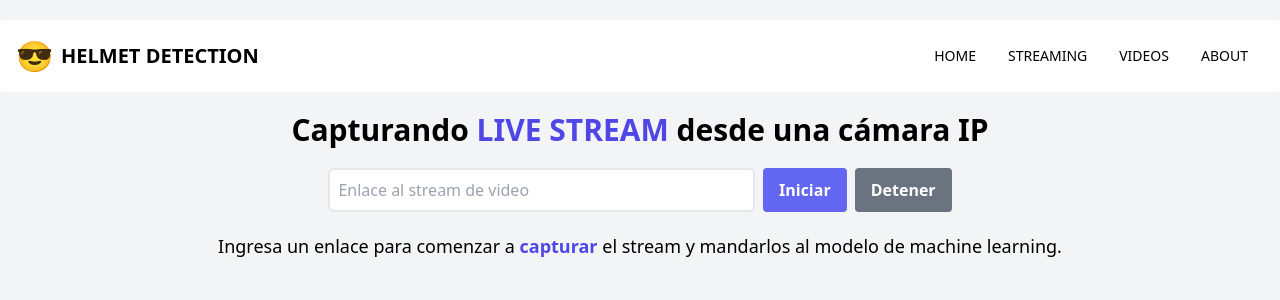
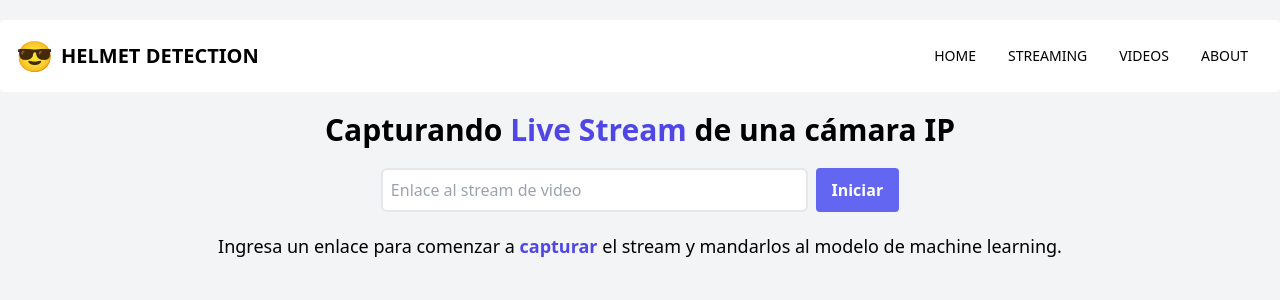
Before and after one commit to alpalasaul/argos-client, a React (Vite) app: page /streaming in a window 1280 px wide. Shown: the top 300 px of the page. Built offline with nearby package versions, Linux system fonts and the light colour scheme.

Commit message:
Render corregido

```diff
--- a/package.json
+++ b/package.json
@@ -9,6 +9,9 @@
     "preview": "vite preview"
   },
   "dependencies": {
+    "@fortawesome/fontawesome-svg-core": "^6.1.2",
+    "@fortawesome/free-solid-svg-icons": "^6.1.2",
+    "@fortawesome/react-fontawesome": "^0.2.0",
     "aws-sdk": "^2.1204.0",
     "axios": "^0.27.2",
     "googleapis": "^39.2.0",
--- a/src/App.jsx
+++ b/src/App.jsx
@@ -9,6 +9,7 @@ import { useState } from 'react'
 function App() {
 
   const [urlStreaming, setUrlStreaming] = useState("")
+  const [show, setShow] = useState(false)
 
   return (
     <div className="container mx-auto mt-5">
@@ -18,7 +19,12 @@ function App() {
           <Route path='/' element={<SharedLayout/>}>
           <Route index element={<Home/>}/>
             <Route path='videos' element={<ListFrame/>}/>
-            <Route path='streaming' element={<Streaming urlStreaming={ urlStreaming } setUrlStreaming= { setUrlStreaming }/>}/>
+            <Route path='streaming' element={<Streaming
+              urlStreaming={ urlStreaming }
+              setUrlStreaming={ setUrlStreaming }
+              show={show}
+              setShow={setShow}
+              />}/>
             <Route path='about' element={<About/>}/>
           </Route>
         </Routes>
--- a/src/components/Alert.jsx
+++ b/src/components/Alert.jsx
@@ -27,10 +27,11 @@ const Alert = ({ color, show }) => {
   );
 };
 
-export default function ClosingAlert() {
-  return (
-    <>
-      return <Alert color="green" />;
-    </>
-  );
-}
+// export default function ClosingAlert() {
+//   return (
+//     <>
+//       return <Alert color="green" />;
+//     </>
+//   );
+// }
+export default Alert
--- a/src/components/ListFrames.jsx
+++ b/src/components/ListFrames.jsx
@@ -14,9 +14,9 @@ const ListFrames = () => {
     // return () => getData
 
     const interval = setInterval(() => {
-      if (counter === 1) {
-        getData()
-      }
+      // if (counter === 1) {
+      //   getData()
+      // }
       }, 10000);
       return () => clearInterval(interval);
     }, [])
--- a/src/components/Streaming.jsx
+++ b/src/components/Streaming.jsx
@@ -2,12 +2,11 @@ import { useState } from "react"
 import { Link } from "react-router-dom"
 import axios from "axios"
 
-const SERVER_URL = "https://nine-radios-invite-35-185-96-0.loca.lt"
+const SERVER_URL = "http://50.116.23.81"
 
-const Streaming = ({ urlStreaming ,setUrlStreaming }) => {
+const Streaming = ({ urlStreaming ,setUrlStreaming, show, setShow }) => {
 
   const [source, setSource] = useState("")
-  const [show, setShow] = useState(false)
 
   const openStream = async () =>{
     let idStream = source;
@@ -45,8 +44,8 @@ const Streaming = ({ urlStreaming ,setUrlStreaming }) => {
     <div>
       <p className="text-3xl mt-5 text-center mb-5 font-bold">
           Capturando {''}
-          <span className="text-indigo-600 font-bold uppercase">Live Stream </span>
-          desde una cámara IP
+          <span className="text-indigo-600 font-bold">Live Stream </span>
+          de una cámara IP
       </p>
 
       <div className="flex justify-center">
@@ -59,19 +58,22 @@ const Streaming = ({ urlStreaming ,setUrlStreaming }) => {
           onChange={(e) => setSource(e.target.value)}
         />
 
+        { !urlStreaming
+        ?
           <button
             className='bg-indigo-500 hover:bg-indigo-700 text-white font-bold py-2 px-4 rounded ml-2'
             onClick={openStream}
           >
             Iniciar
           </button>
-
+        :
           <button
             className='bg-gray-500 hover:bg-indigo-700 text-white font-bold py-2 px-4 rounded ml-2'
             onClick={closeStream}
           >
             Detener
           </button>
+        }
 
       </div>
 
--- a/src/pages/Home.jsx
+++ b/src/pages/Home.jsx
@@ -14,7 +14,7 @@ const Home = () => {
           <div className="flex flex-col w-full md:w-2/5 justify-center items-start text-center md:text-left">
             <p className="uppercase tracking-loose w-full">Visión por computadora</p>
             <h1 className="my-4 text-5xl font-bold leading-tight">
-              ¡Conduce respetando las normas de seguridad!
+              ¡Conduce respetando las leyes de tránsito!
             </h1>
             <p className="leading-normal text-2xl mb-8">
               Monitoreo 24/7 para detectar infractores en las vías de Ecuador. ¡Ponte pilas!
@@ -31,7 +31,7 @@ const Home = () => {
       </div>
 
 
-      <div className="relative -mt-12 lg:-mt-24">
+    <div className="relative -mt-12 lg:-mt-24">
       <svg viewBox="0 0 1428 174" version="1.1" xmlns="http://www.w3.org/2000/svg" xmlnsXlink="http://www.w3.org/1999/xlink">
         <g stroke="none" strokeWidth="1" fill="none" fillRule="evenodd">
           <g transform="translate(-2.000000, 44.000000)" fill="#FFFFFF" fillRule="nonzero">
```
Also changed, not shown: 2 other files (tests, documents, lock files or other folders). Lines whose indentation alone changed are shown as unchanged.
